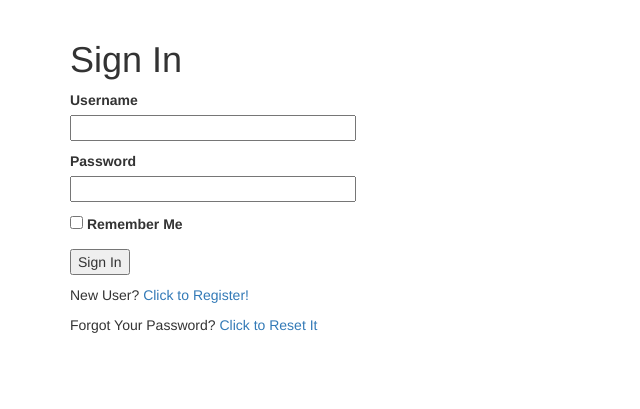
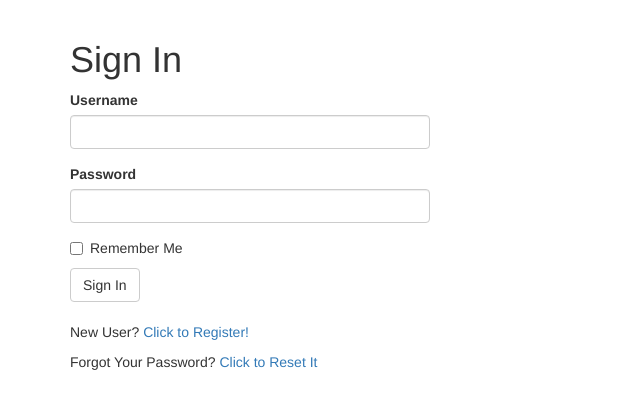
Before and after one commit to daraffleur/microblog, a Flask app: page /login in a window 1280 px wide. Shown: the part 52-461 px from the top of the page, without its empty margins (0-640 px from the left). Run offline with Flask 2, Linux system fonts and the light colour scheme; some libraries are stand-ins or nearby versions.

Commit message:
Redesigned login template with Flask Bootstrap

```diff
--- a/microblog/app/templates/login.html
+++ b/microblog/app/templates/login.html
@@ -1,26 +1,14 @@
 {% extends 'base.html' %}
+{% import 'bootstrap/wtf.html' as wtf %}
 
 {% block app_content %}
     <h1>Sign In</h1>
-    <form action="" method="post" novalidate>
-        {{ form.hidden_tag() }}
-       <p>
-            {{ form.username.label }}<br>
-            {{ form.username(size=32) }}
-           {% for error in form.username.errors %}
-            <span style="color: red;">[{{ error }}]</span>
-            {% endfor %}
-        </p>
-        <p>
-            {{ form.password.label }}<br>
-            {{ form.password(size=32) }}
-            {% for error in form.password.errors %}
-            <span style="color: red;">[{{ error }}]</span>
-            {% endfor %}
-        </p>
-        <p>{{ form.remember_me() }} {{ form.remember_me.label }}</p>
-        <p>{{ form.submit() }}</p>
-    </form>
+    <div class="row">
+        <div class="col-md-4">
+            {{ wtf.quick_form(form) }}
+        </div>
+    </div>
+    <br>
     <p>New User? <a href="{{ url_for('register') }}">Click to Register!</a></p>
     <p>
         Forgot Your Password?
```
